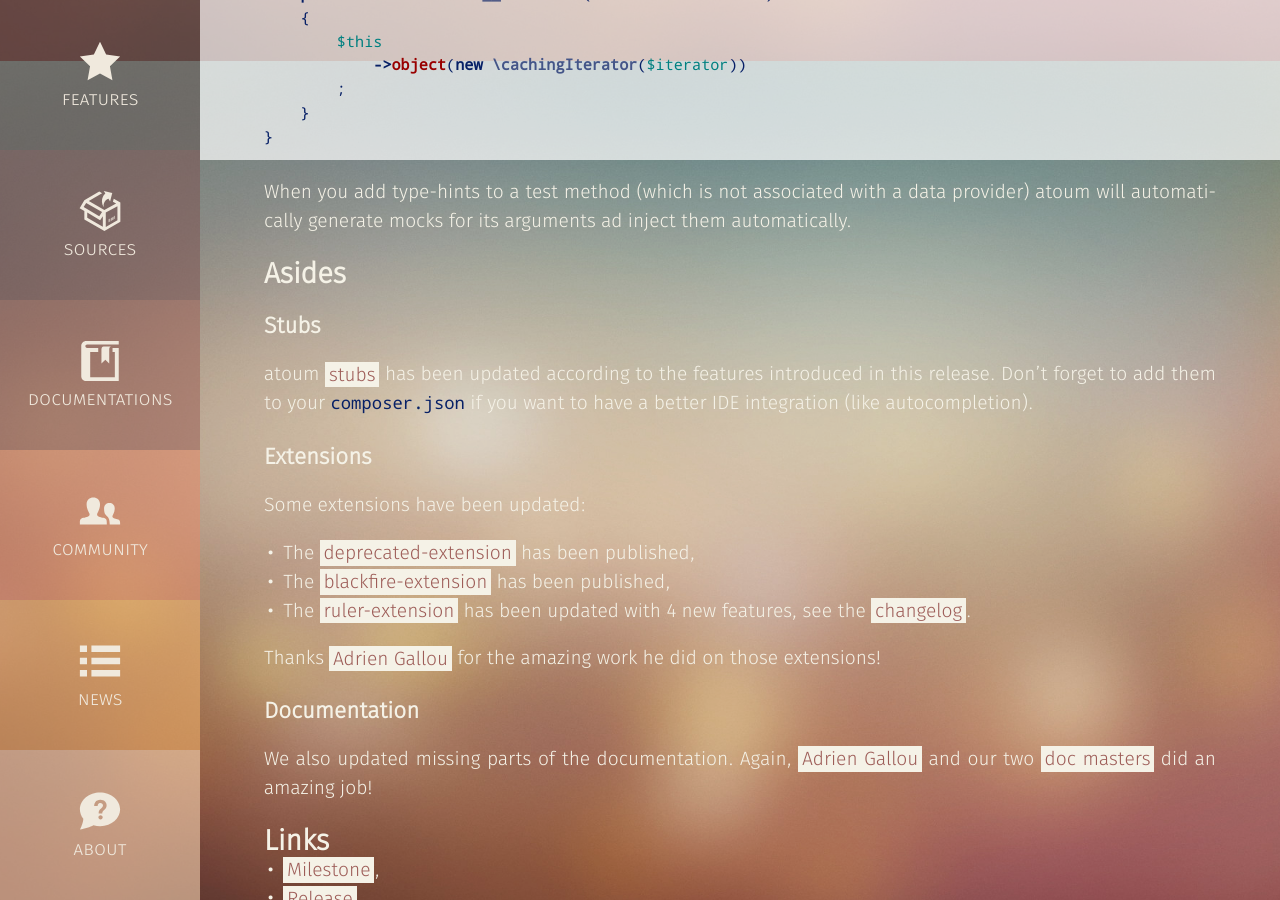
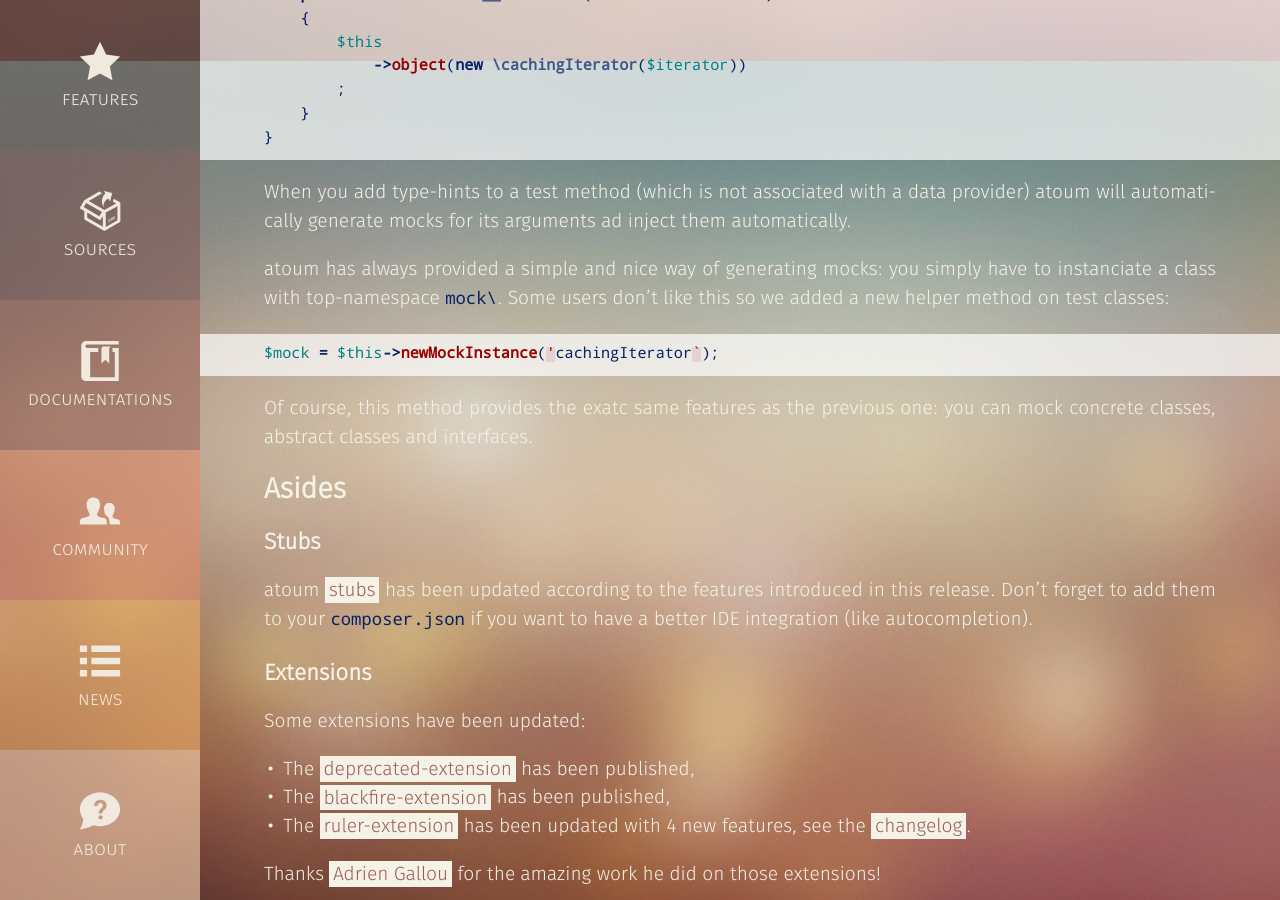
Before and after one commit to atoum/atoum.github.io, a Jekyll site: the page built from _posts/2016-01-08-release-2-5-0.markdown, in a window 1280 px wide and 900 px high, scrolled down 4439 px. Built offline with Jekyll 4.4.1, drawn with Linux system fonts in a browser that asks for light colours.

Commit message:
Add newMockInstance

```diff
--- a/_posts/2016-01-08-release-2-5-0.markdown
+++ b/_posts/2016-01-08-release-2-5-0.markdown
@@ -198,6 +198,14 @@ class cachingIterator extends atoum
 When you add type-hints to a test method (which is not associated with a data provider) atoum will automatically generate
 mocks for its arguments ad inject them automatically.
 
+atoum has always provided a simple and nice way of generating mocks: you simply have to instanciate a class with top-namespace `mock\`. Some users don't like this so we added a new helper method on test classes:
+
+{% highlight php %}
+$mock = $this->newMockInstance('cachingIterator`);
+{% endhighlight %}
+
+Of course, this method provides the exatc same features as the previous one: you can mock concrete classes, abstract classes and interfaces.
+
 ## Asides
 
 ### Stubs
```
